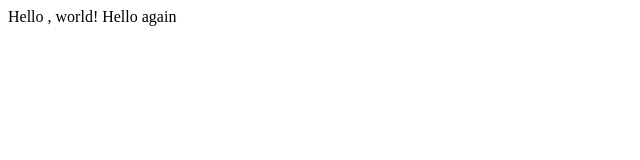
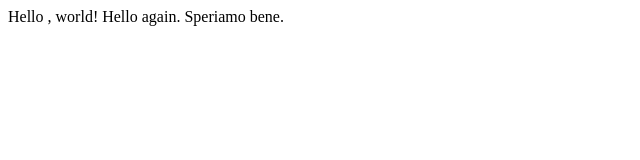
Before and after one commit to vdeangelis/lecure0, a plain HTML site: page hello.html in a window 1280 px wide. Shown: the whole page, without its empty margins (0-640 px from the left). Drawn offline with Linux system fonts and the light colour scheme.

Commit message:
Update hello.html

```diff
--- a/hello.html
+++ b/hello.html
@@ -4,6 +4,6 @@
         <title>My Webpage</title>
     </head>
     <body>
-        Hello , world! Hello again
+        Hello , world! Hello again. Speriamo bene.
     </body>
 </html>
```
